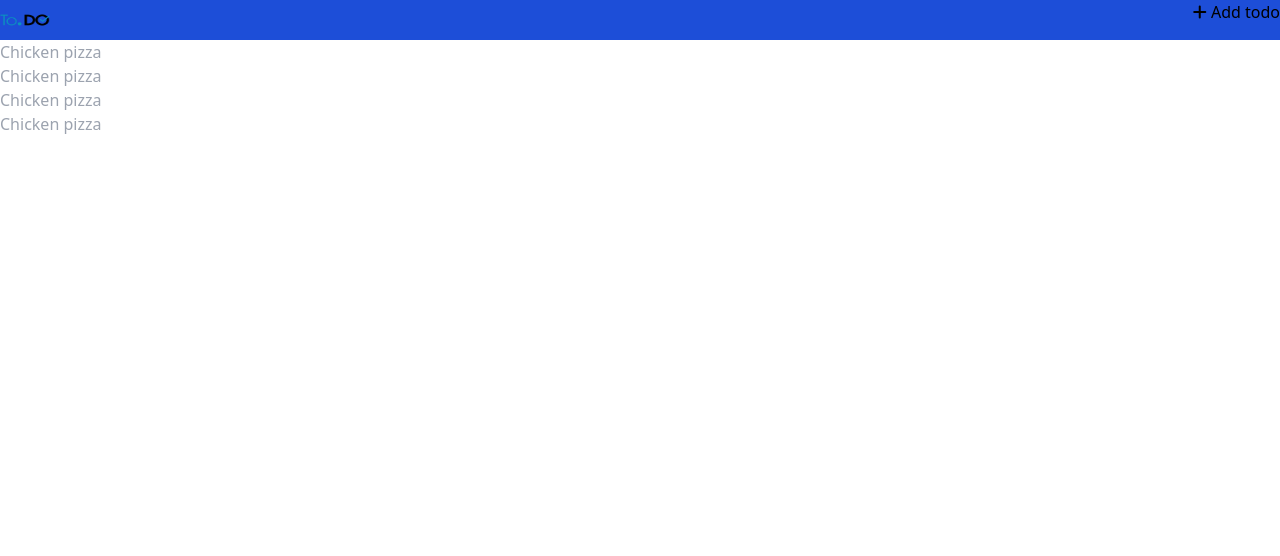
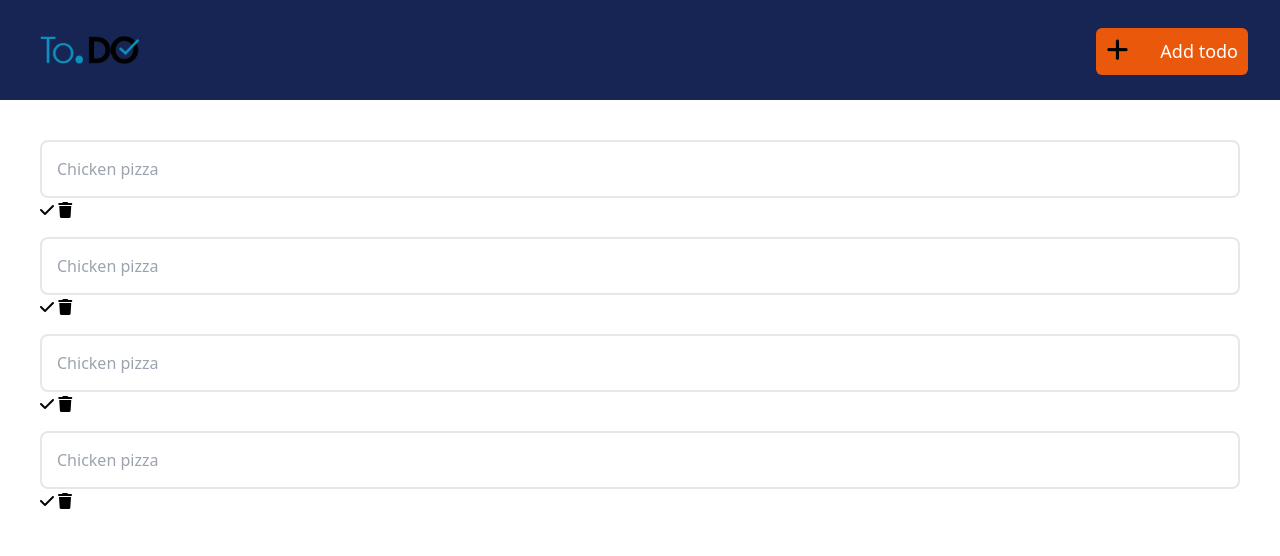
Before and after one commit to Ofallbrains/Tailwind-css-projects, a website: page Html/UI design task/index.html in a window 1280 px wide. Drawn offline with Linux system fonts and the light colour scheme.

Commit message:
Tailwind css

```diff
--- a/Html/UI design task/index.html
+++ b/Html/UI design task/index.html
@@ -1,5 +1,6 @@
 <!DOCTYPE html>
 <html lang="en">
+
 <head>
     <meta charset="UTF-8">
     <meta name="viewport" content="width=device-width, initial-scale=1.0">
@@ -7,21 +8,32 @@
     <link href="../../src/output.css" rel="stylesheet">
     <title>UI design task</title>
 </head>
-<body>
-   <nav class="flex justify-between bg-blue-700">
-    <img src="logo.png" class="h-[40px] w-[50px]">
-    <div class="gap-8">
-        <button <i class="fa-solid fa-plus"></i></button>
-        <button><p>Add todo</p></button>
-   </div>
-   </nav>
 
-   <main>
-    <input type="chicken" name="" placeholder="Chicken pizza"> <br>
-    <input type="chicken" name="" placeholder="Chicken pizza"> <br>
-    <input type="chicken" name="" placeholder="Chicken pizza"> <br>
-    <input type="chicken" name="" placeholder="Chicken pizza">
-   </main>
+<body class="w-full">
+
+
+        <nav class="flex justify-between bg-blue-950">
+            <img src="logo.png" class="h-[100px] ml-10">
+            <div>
+                <button class="flex gap-8 bg-orange-600 mr-8 p-[10px] mt-[28px] rounded-md">
+                    <i class="fa-solid fa-plus text-[25px]"></i>
+                    <p class="text-[18px] text-white">Add todo</p>
+                </button>
+            </div>
+        </nav>
+
+        <main class="p-[40px] text-black">
+            <input type="chicken" class="border-2 w-full p-[15px] rounded-lg" placeholder="Chicken pizza">
+            <i class="fa-solid fa-check"></i> <i class="fa-solid fa-trash"></i> <br>
+            <input type="chicken" class="border-2 w-full p-[15px] rounded-lg mt-[15px]" placeholder="Chicken pizza">
+            <i class="fa-solid fa-check"></i> <i class="fa-solid fa-trash"></i><br>
+            <input type="chicken" class="border-2 w-full p-[15px] rounded-lg mt-[15px]" placeholder="Chicken pizza">
+            <i class="fa-solid fa-check"></i> <i class="fa-solid fa-trash"></i><br>
+            <input type="chicken" class="border-2 w-full p-[15px] rounded-lg mt-[15px]" placeholder="Chicken pizza">
+            <i class="fa-solid fa-check"> <i class="fa-solid fa-trash"></i></i>
+        </main>
+
 
 </body>
+
 </html>
```
Also changed, not shown: src/output.css.
